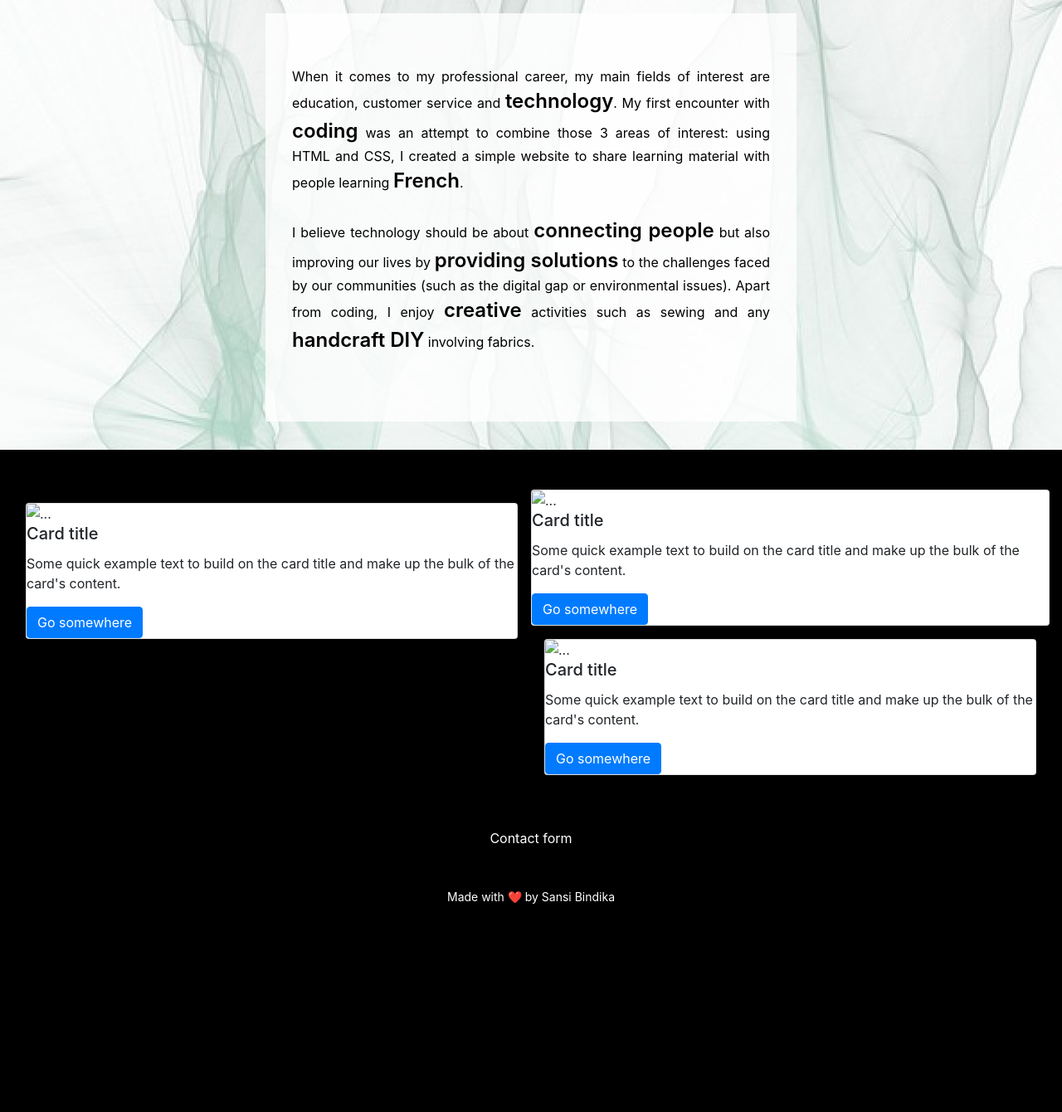
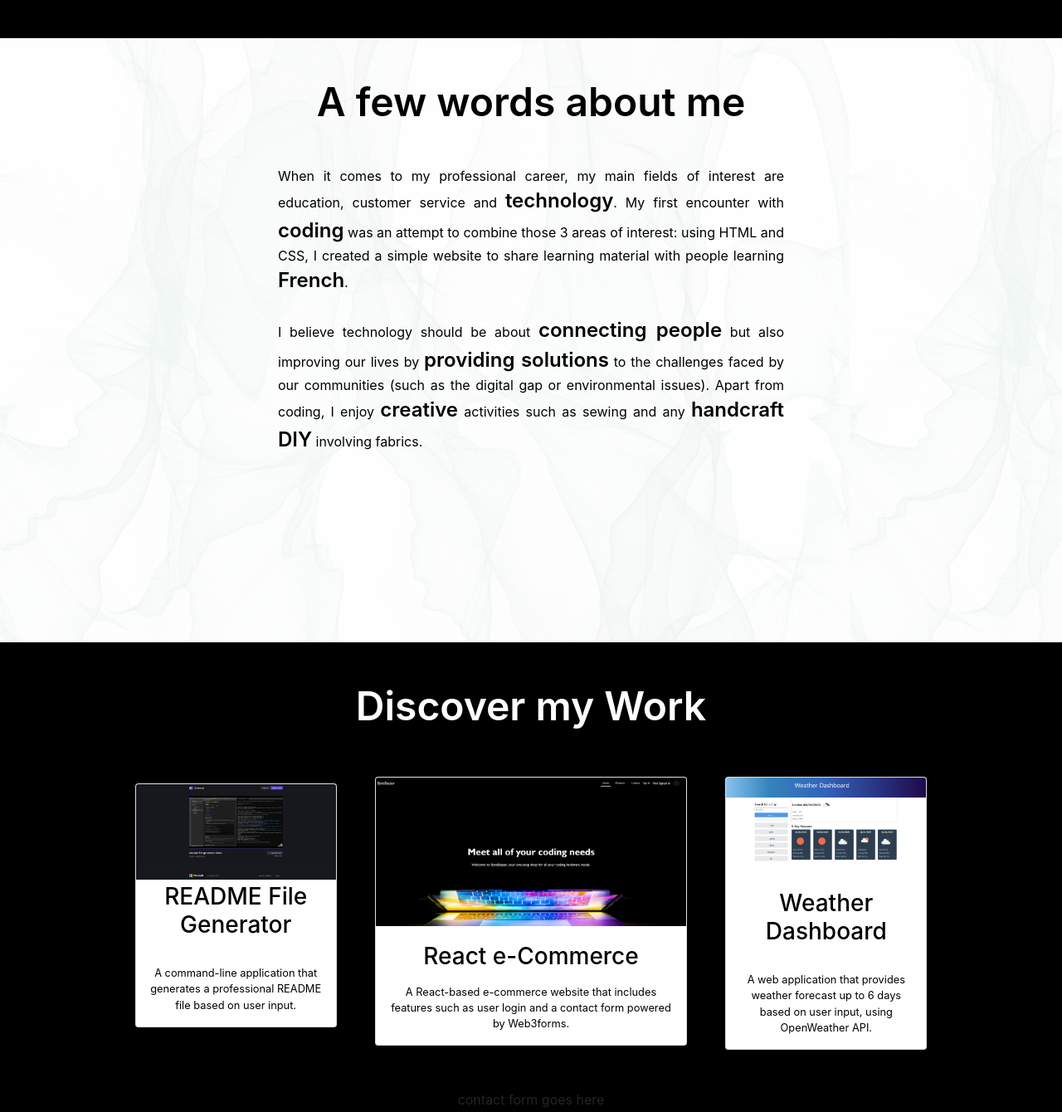
Before and after one commit to senseilein/sansi-portfolio, a plain HTML site: page index.html in a window 1280 px wide. Shown: the part 818-2158 px from the top of the page at 83% size. Before the commit the page ends 1957 px from the top, so only its background shows below. Drawn offline with nearby package versions, Linux system fonts and the light colour scheme; a web font is replaced by a local one.

Commit message:
Add projects to project section

```diff
--- a/index.html
+++ b/index.html
@@ -53,7 +53,7 @@
       </nav>
     </header>
     <main>
-      <section class="d-flex justify-content-center" id="home">
+      <section class="d-flex justify-content-center mt-3" id="home">
         <div class="card col-lg-4" id="avatar-card">
           <img
             src="./assets/images/avatar_people_woman_black_girl_face_icon_178883_by_Filipe_Adson.png"
@@ -61,12 +61,12 @@
             alt="avatar coder lady"
           />
           <div class="card-body d-flex flex-column justify-content-center">
-            <h5 class="card-title text-center white-text" id="main-name">
+            <h1 class="card-title text-center white-text p-3" id="main-name">
               SANSI BINDIKA
-            </h5>
-            <p class="card-text white-text text-center" id="front-end">
+            </h1>
+            <h2 class="card-text white-text text-center py-2" id="front-end">
               Front-End Web Developer
-            </p>
+            </h2>
             <a href="#about" class="down-arrow d-flex justify-content-center"
               ><img
                 src="./assets/icons/down_icon-icons.com_61209_by_Anastasya_Bolshakova.png"
@@ -75,12 +75,13 @@
         </div>
       </section>
       <section
-        class="d-flex justify-content-center align-items-center"
+        class="my-5 d-flex justify-content-center align-items-center"
         id="about"
       >
-        <div class="col-lg-6 about-wrap">
+        <div id="about-wrap">
+          <h2 class="text-center mt-5">A few words about me</h2>
           <p
-            class="mx-auto text-justify justify-items-center"
+            class="col-lg-6 mx-auto text-justify justify-items-center my-5"
             id="presentation"
           >
             When it comes to my professional career, my main fields of interest
@@ -99,54 +100,81 @@
         </div>
       </section>
       <section
-        class="d-flex justify-content-center align-items-center my-5"
+        class="col-lg-12 d-flex flex-column justify-content-center align-items-center my-5 text-white"
         id="projects"
       >
-        <div class="col-lg-12 d-flex projects-wrap">
-          <div id="main-project">
-            <div class="card mx-3 my-3">
-              <img src="..." class="card-img-top" alt="..." />
-              <div class="card-body">
-                <h5 class="card-title">Card title</h5>
-                <p class="card-text">
-                  Some quick example text to build on the card title and make up
-                  the bulk of the card's content.
+        <h2 class="text-center pb-5">Discover my Work</h2>
+        <div class="col-lg-12 d-flex justify-content-center projects-wrap">
+          <a
+            href="https://clipchamp.com/watch/7lUXfFaNwCB"
+            target="_blank"
+            class="col-3 mt-2"
+          >
+            <div class="card mx-3">
+              <img
+                src="./assets/images/readme-file-generator-demo.png"
+                class="card-img-top"
+                alt="Readme File Generator"
+              />
+              <div class="card-body d-flex flex-column justify-content-center">
+                <h3 class="card-title text-center p-1">
+                  README File Generator
+                </h3>
+                <p class="card-text text-center p-3">
+                  A command-line application that generates a professional
+                  README file based on user input.
                 </p>
-                <a href="#" class="btn btn-primary">Go somewhere</a>
               </div>
             </div>
-          </div>
-          <div id="other-projects">
+          </a>
+          <a
+            href="https://bytebazaar.netlify.app/"
+            target="_blank"
+            class="col-4"
+          >
             <div class="card">
-              <img src="..." class="card-img-top" alt="..." />
-              <div class="card-body">
-                <h5 class="card-title">Card title</h5>
-                <p class="card-text">
-                  Some quick example text to build on the card title and make up
-                  the bulk of the card's content.
+              <img
+                src="./assets/images/ByteBazaar.png"
+                class="card-img-top mb-3"
+                alt="React e-commerce called ByteBazaar"
+              />
+              <div class="card-body d-flex flex-column justify-content-center">
+                <h3 class="card-title text-center p-1">React e-Commerce</h3>
+                <p class="card-text text-center px-3 pb-3">
+                  A React-based e-commerce website that includes features such
+                  as user login and a contact form powered by Web3forms.
                 </p>
-                <a href="#" class="btn btn-primary">Go somewhere</a>
               </div>
             </div>
-            <div class="card mx-3 my-3">
-              <img src="..." class="card-img-top" alt="..." />
-              <div class="card-body">
-                <h5 class="card-title">Card title</h5>
-                <p class="card-text">
-                  Some quick example text to build on the card title and make up
-                  the bulk of the card's content.
+          </a>
+
+          <a
+            href="https://senseilein.github.io/weather-dashboard/"
+            target="_blank"
+            class="col-3"
+          >
+            <div class="card mx-3">
+              <img
+                src="./assets/images/Weather Dashboard.png"
+                class="card-img-top mb-3"
+                alt="Weather dashboard website"
+              />
+              <div class="card-body d-flex flex-column justify-content-center">
+                <h3 class="card-title text-center p-1">Weather Dashboard</h3>
+                <p class="card-text text-center p-3">
+                  A web application that provides weather forecast up to 6 days
+                  based on user input, using OpenWeather API.
                 </p>
-                <a href="#" class="btn btn-primary">Go somewhere</a>
               </div>
             </div>
-          </div>
+          </a>
         </div>
       </section>
       <section
-        class="d-flex justify-content-center align-items-center my-5 text-white"
+        class="d-flex justify-content-center align-items-center my-5"
         id="contact"
       >
-        Contact form
+        contact form goes here
       </section>
     </main>
     <footer
--- a/style.css
+++ b/style.css
@@ -30,6 +30,10 @@ a:hover {
 }
 
 /*---------- Common ----------*/
+h2 {
+  font-size: 3rem;
+  font-weight: 600;
+}
 
 .white-text {
   color: var(--white);
@@ -43,7 +47,12 @@ a:hover {
 /*---------- Header ----------*/
 
 header {
-  height: 9vh;
+  height: 10vh;
+  position: fixed;
+  top: 0;
+  width: 100%;
+  z-index: 100;
+  background-color: var(--black);
 }
 
 .navbar-brand {
@@ -57,7 +66,7 @@ header {
 /*---------- Home ----------*/
 
 #home {
-  height: 91vh;
+  height: 100vh;
 }
 
 #avatar-card {
@@ -80,23 +89,23 @@ header {
 }
 
 .down-arrow img {
-  width: 40%;
+  width: 30%;
   height: auto;
   margin: auto;
 }
 
 /*---------- About Me ----------*/
 #about {
-  height: 70vh;
+  min-width: 100%;
+  height: 91vh;
   background-image: url(./assets/images/background.png);
+  background-size: auto 100%;
 }
-#about .about-wrap {
+#about #about-wrap {
   background-color: rgba(255, 255, 255, 0.8);
   color: var(--black);
-  width: fit-content;
-  height: fit-content;
-  margin: 2rem 2rem;
-  padding: 4rem 2rem;
+  width: 100%;
+  height: 100%;
 }
 
 #about #presentation span {
@@ -105,3 +114,14 @@ header {
   font-size: 1.5rem;
   color: var(--black);
 }
+
+/*---------- Projects ----------*/
+
+.card h3,
+.card p {
+  color: var(--black);
+}
+
+.card p {
+  font-size: 0.8rem;
+}
```
Also changed, not shown: assets/images/ByteBazaar.png (added), assets/images/Weather Dashboard.png (added), assets/images/readme-file-generator-demo.png (added), assets/images/readme-file-generator-light.png (added), 1 other file.
